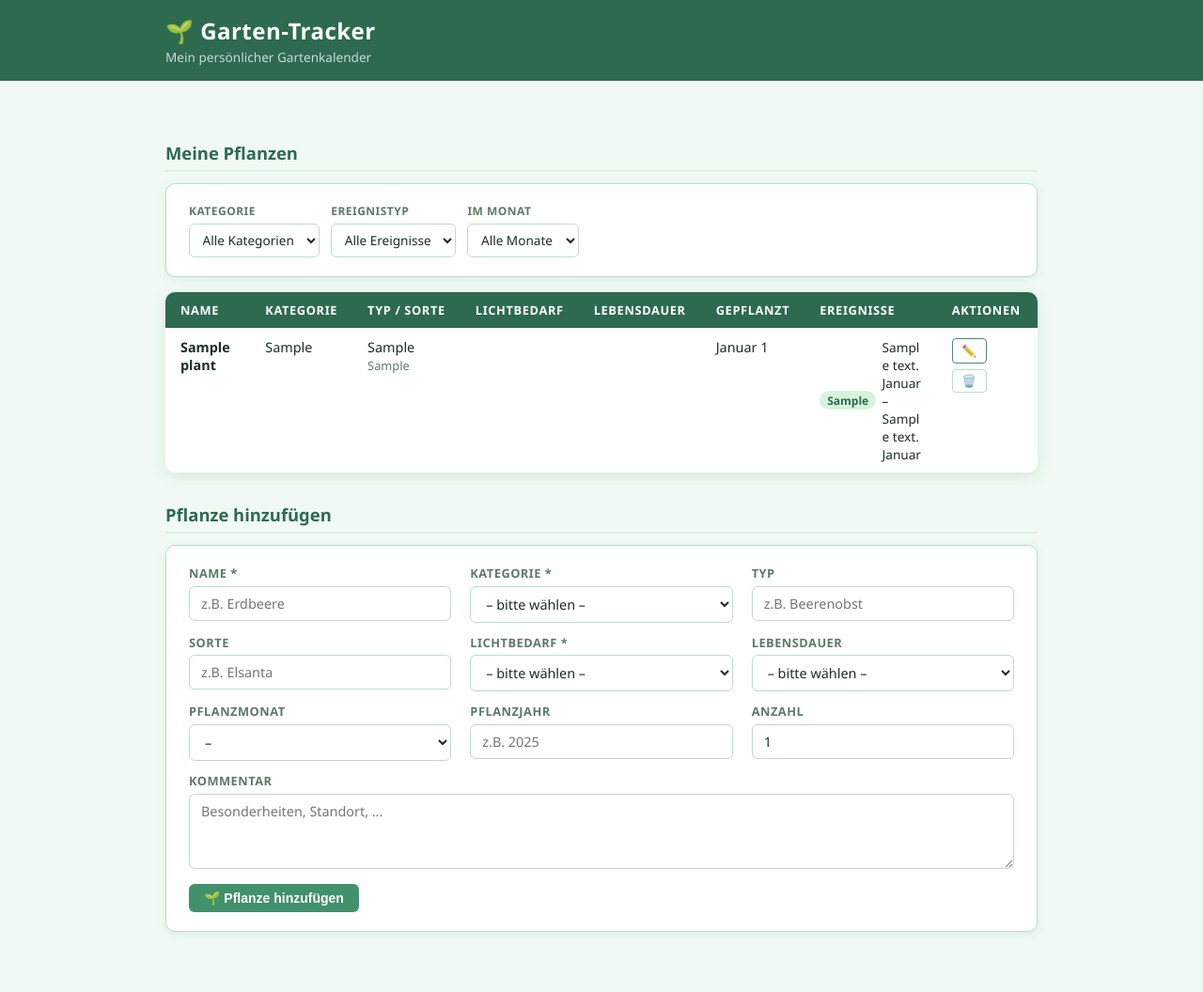
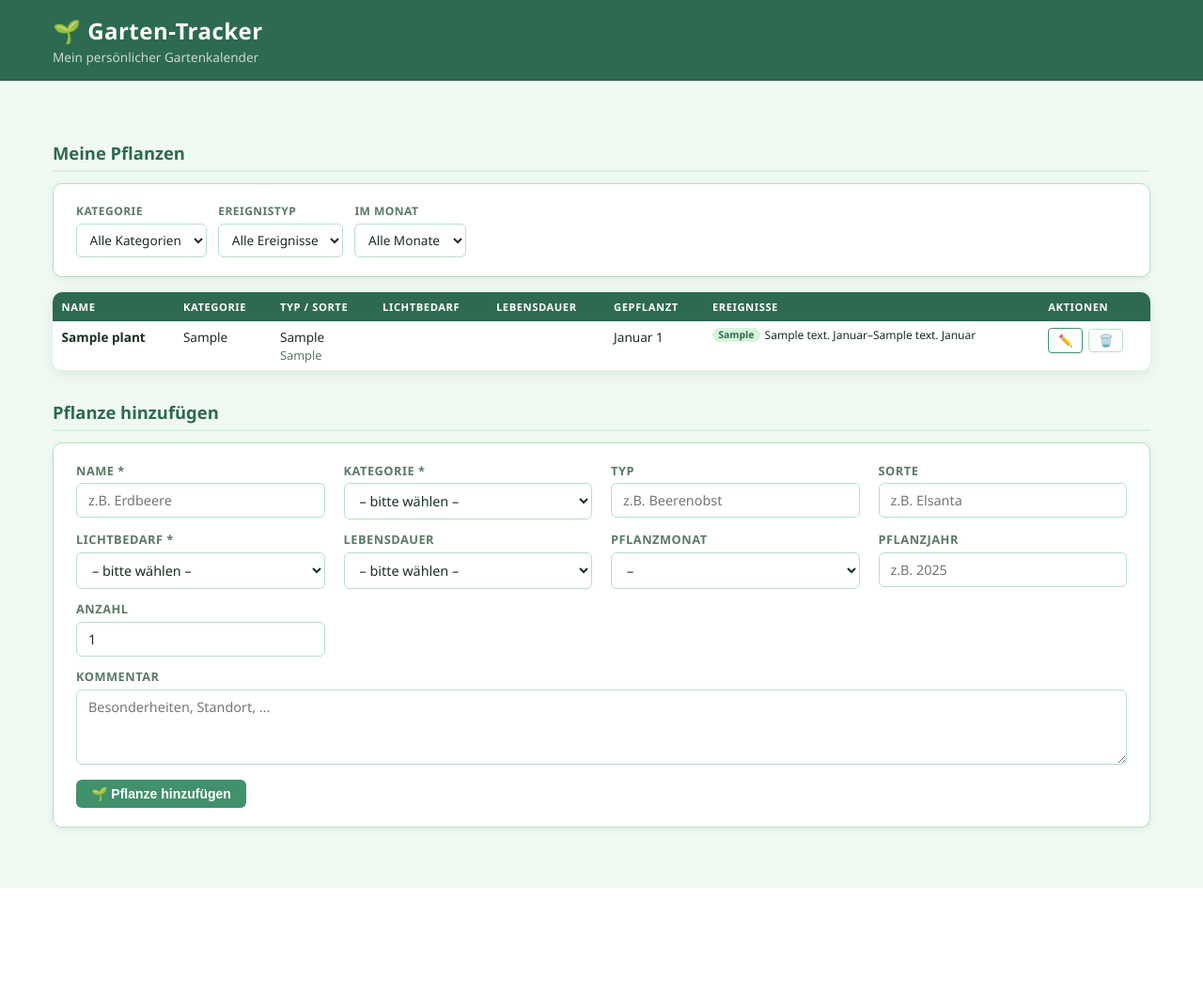
Before and after one commit to achimbarczok/garden-tracker, a Flask app: page / in a window 1280 px wide. Shown: the whole page at 94% size. After the commit the page ends 945 px from the top, so only its background shows below. Run offline with Flask 3, Linux system fonts and the light colour scheme; tables that the repository leaves empty hold one stand-in row (values such as "Sample post").

Commit message:
Fix: Tabellenbreite optimiert, kompaktere Darstellung

```diff
--- a/static/style.css
+++ b/static/style.css
@@ -30,7 +30,7 @@ body {
 
 /* ── Layout ─────────────────────────────────────────────────── */
 .page-wrap {
-  max-width: 960px;
+  max-width: 1200px;
   margin: 0 auto;
   padding: 0 1rem 3rem;
   overflow-x: hidden;
@@ -107,9 +107,9 @@ thead tr {
 }
 
 th {
-  padding: .65rem 1rem;
+  padding: .5rem .6rem;
   text-align: left;
-  font-size: .8rem;
+  font-size: .7rem;
   font-weight: 600;
   letter-spacing: .05em;
   text-transform: uppercase;
@@ -125,19 +125,18 @@ tbody tr:last-child { border-bottom: none; }
 tbody tr:hover { background: var(--green-bg); }
 
 td {
-  padding: .65rem 1rem;
-  font-size: .9rem;
+  padding: .45rem .6rem;
+  font-size: .85rem;
   vertical-align: top;
-  max-width: 200px;
   overflow-wrap: break-word;
 }
 
 /* ── Badges ─────────────────────────────────────────────────── */
 .badge {
   display: inline-block;
-  padding: .15rem .55rem;
+  padding: .1rem .45rem;
   border-radius: 99px;
-  font-size: .75rem;
+  font-size: .7rem;
   font-weight: 600;
   white-space: nowrap;
 }
@@ -162,16 +161,17 @@ ul.ereignisse {
 ul.ereignisse li {
   display: flex;
   align-items: center;
-  gap: .4rem;
-  font-size: .85rem;
+  gap: .3rem;
+  font-size: .75rem;
+  line-height: 1.3;
 }
 
 .ereignis-tag {
   background: var(--green-pale);
   color: var(--green-dark);
   border-radius: 99px;
-  padding: .1rem .5rem;
-  font-size: .75rem;
+  padding: .05rem .4rem;
+  font-size: .65rem;
   font-weight: 600;
   white-space: nowrap;
 }
```
